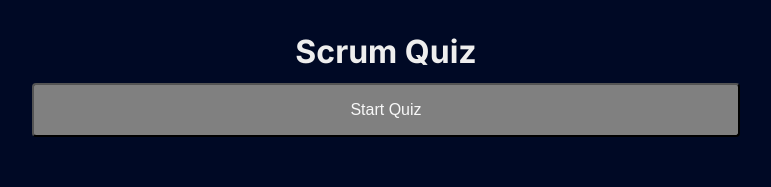
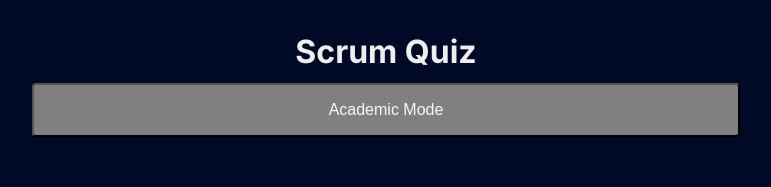
Before and after one commit to luismercon/scrumquiz, a Next.js app: page / in a window 1280 px wide. Shown: the top 187 px of the page, without its empty margins (254-1025 px from the left). Built offline with nearby package versions, Linux system fonts and the light colour scheme.

Commit message:
US06: Change Button Text to “Academic Mode”

```diff
--- a/app/page.js
+++ b/app/page.js
@@ -6,9 +6,8 @@ export default function Home() {
       <div className="container">
         <h1>Scrum Quiz</h1>
         <Link href='/quiz'>
-          <button>Start Quiz</button>
+          <button>Academic Mode</button>
         </Link>
-
       </div>
     </main>
   )
```
